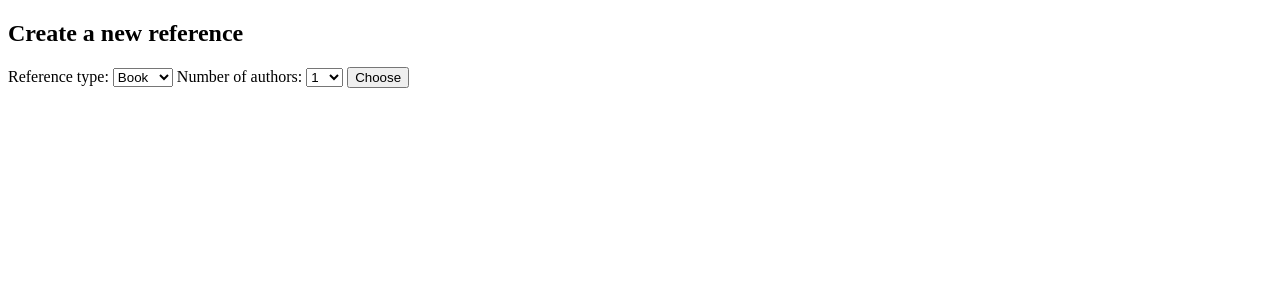
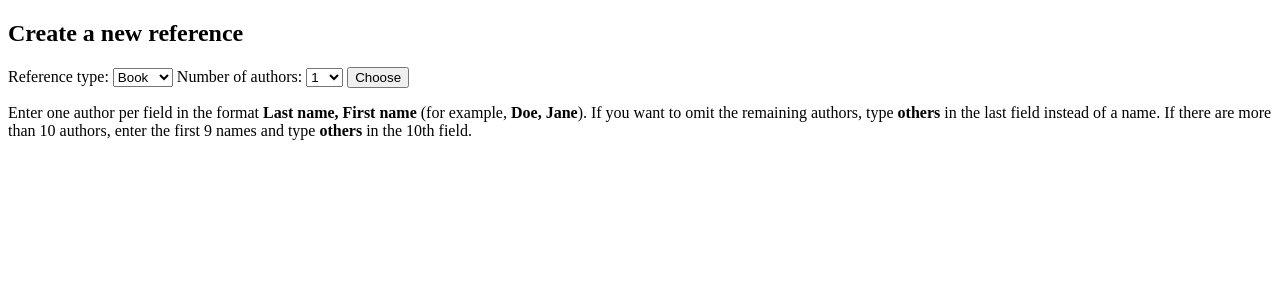
Before and after one commit to joonapasanen/kryptooniitti-viitesovellus, a Flask app: page /create_reference in a window 1280 px wide. Shown: the top 300 px of the page. Run offline with Flask 3, Linux system fonts and the light colour scheme.

Commit message:
Add author input guidance to the reference form

```diff
--- a/src/repositories/references_repository.py
+++ b/src/repositories/references_repository.py
@@ -39,7 +39,7 @@ def create_reference(ref_type, form):
     if not authors:
         raise Exception("At least one author is required")
 
-    author = "; ".join(authors)
+    author = " and ".join(authors)
     parameters["author"] = author
     parameters["r_type"] = ref_type
     parameters["content"] = f"{author}: {form.get('title')}"
--- a/src/templates/new_reference.html
+++ b/src/templates/new_reference.html
@@ -33,6 +33,14 @@ Create a new reference
     <button type="submit">Choose</button>
   </form>
 
+  <p>
+  Enter one author per field in the format <strong>Last name, First name</strong>
+  (for example, <strong>Doe, Jane</strong>).
+  If you want to omit the remaining authors, type <strong>others</strong>
+  in the last field instead of a name.
+  If there are more than 10 authors, enter the first 9 names and type
+  <strong>others</strong> in the 10th field.
+  </p>
   {% if ref_type == "book" %}
   <form action="/create_reference" method="post">
     <input type="hidden" name="r_type" value="book">
```
